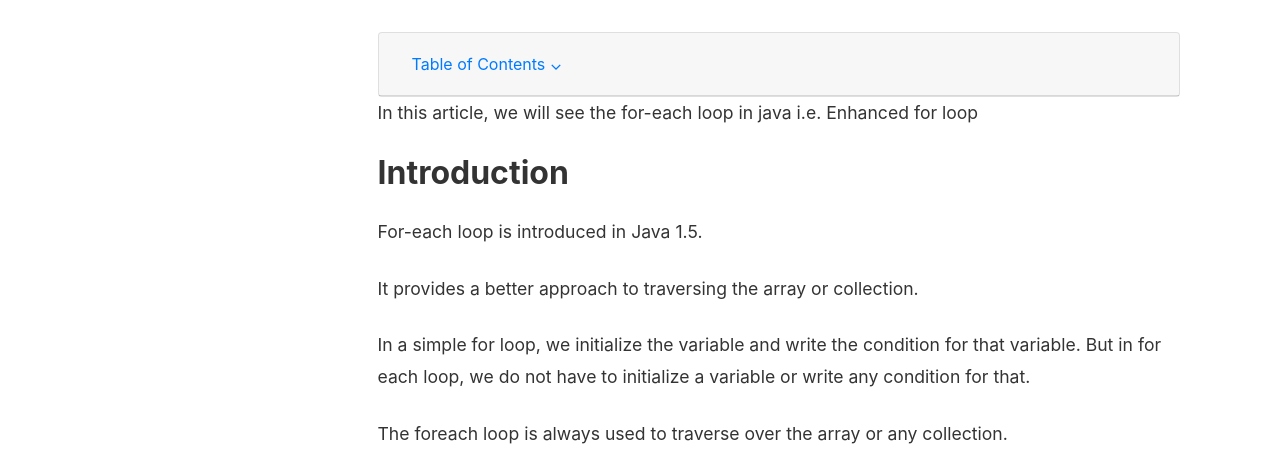
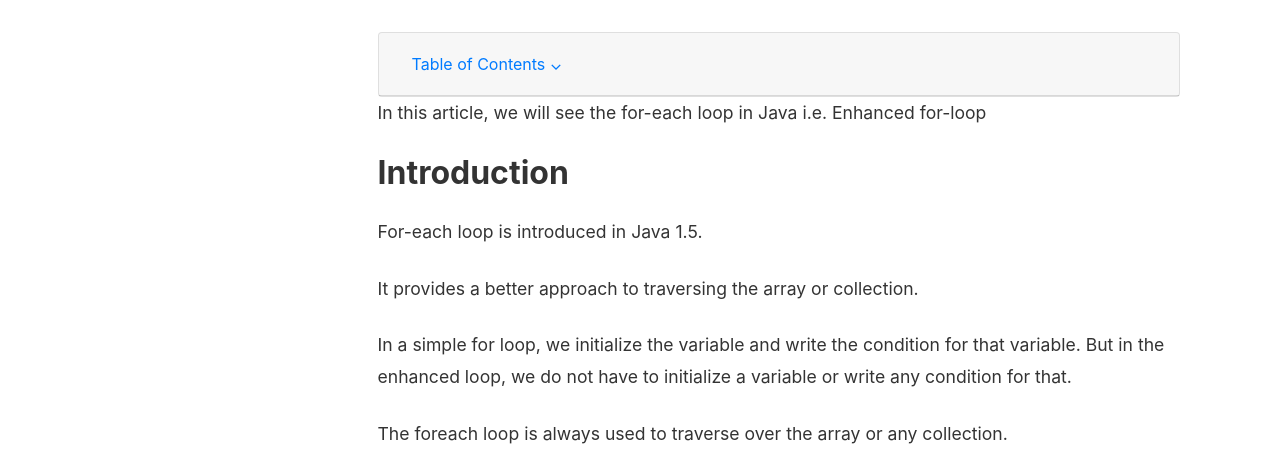
Before and after one commit to coderolls/coderolls-blog, a Jekyll site: the page built from _posts/java-basic/2021-12-06-for-each-loop.md, in a window 1280 px wide and 1400 px high. Shown: the part 306-782 px from the top of the window. Built offline with Jekyll 4.4.1, drawn with Linux system fonts in a browser that asks for light colours; nearby versions of some CDN libraries; comment, search, counter and statistics services are not loaded; some of the changed text lies outside the part shown.

Commit message:
Update 2021-12-06-for-each-loop.md

````diff
--- a/_posts/java-basic/2021-12-06-for-each-loop.md
+++ b/_posts/java-basic/2021-12-06-for-each-loop.md
@@ -4,9 +4,9 @@
 author: gaurav
 categories: [Java, Control Flow Statements]
 toc: true
-description: "In this article, we will see the for-each loop in java i.e. Enhanced for loop"
+description: "In this article, we will see the for-each loop in Java i.e. Enhanced for loop"
 ---
-In this article, we will see the for-each loop in java i.e. Enhanced for loop
+In this article, we will see the for-each loop in Java i.e. Enhanced for-loop
 
 ## Introduction
 
@@ -14,7 +14,7 @@
 
 It provides a better approach to traversing the array or collection.
 
-In a simple for loop, we initialize the variable and write the condition for that variable. But in for each loop, we do not have to initialize a variable or write any condition for that.
+In a simple for loop, we initialize the variable and write the condition for that variable. But in the enhanced loop, we do not have to initialize a variable or write any condition for that.
 
 The foreach loop is always used to traverse over the array or any collection.
 
@@ -42,17 +42,15 @@
  */
 public class ArrayForEachExample {
 
-	public static void main(String[] args) {
+  public static void main(String[] args) {
+    //Create an array of marks
+    int[] numbers = { 88, 95, 65, 76, 78, 45, 95, 96, 56};
 
-		//Create an array of marks
-		int[] numbers = { 88, 95, 65, 76, 78, 45, 95, 96, 56};
-
-		// traversing the array using for-each loop
-		for(int number: numbers) {
-
-			System.out.println("The number is "+ number);
-		}
-	}
+    // traversing the array using for-each loop
+    for(int number: numbers) {
+      System.out.println("The number is "+ number);
+    }
+  }
 }
 ```
 Output:
````
